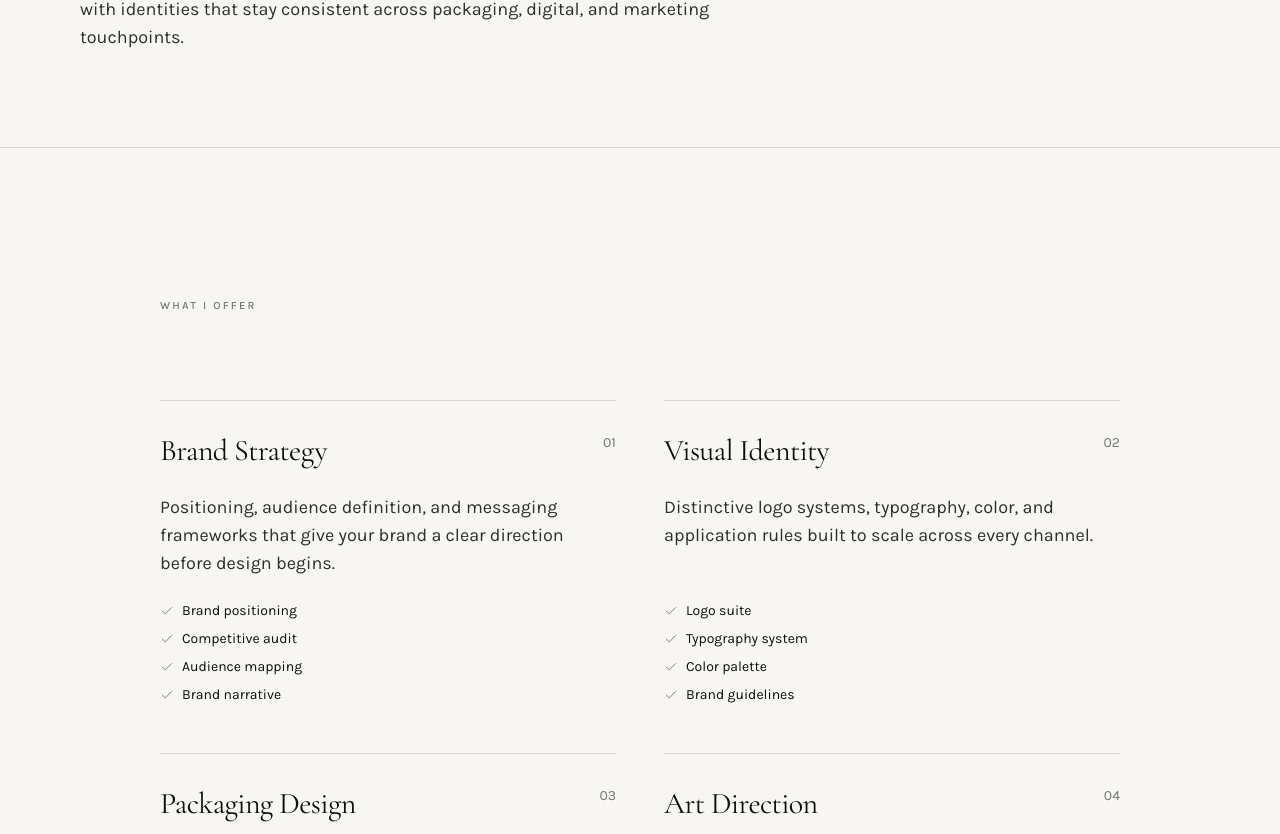
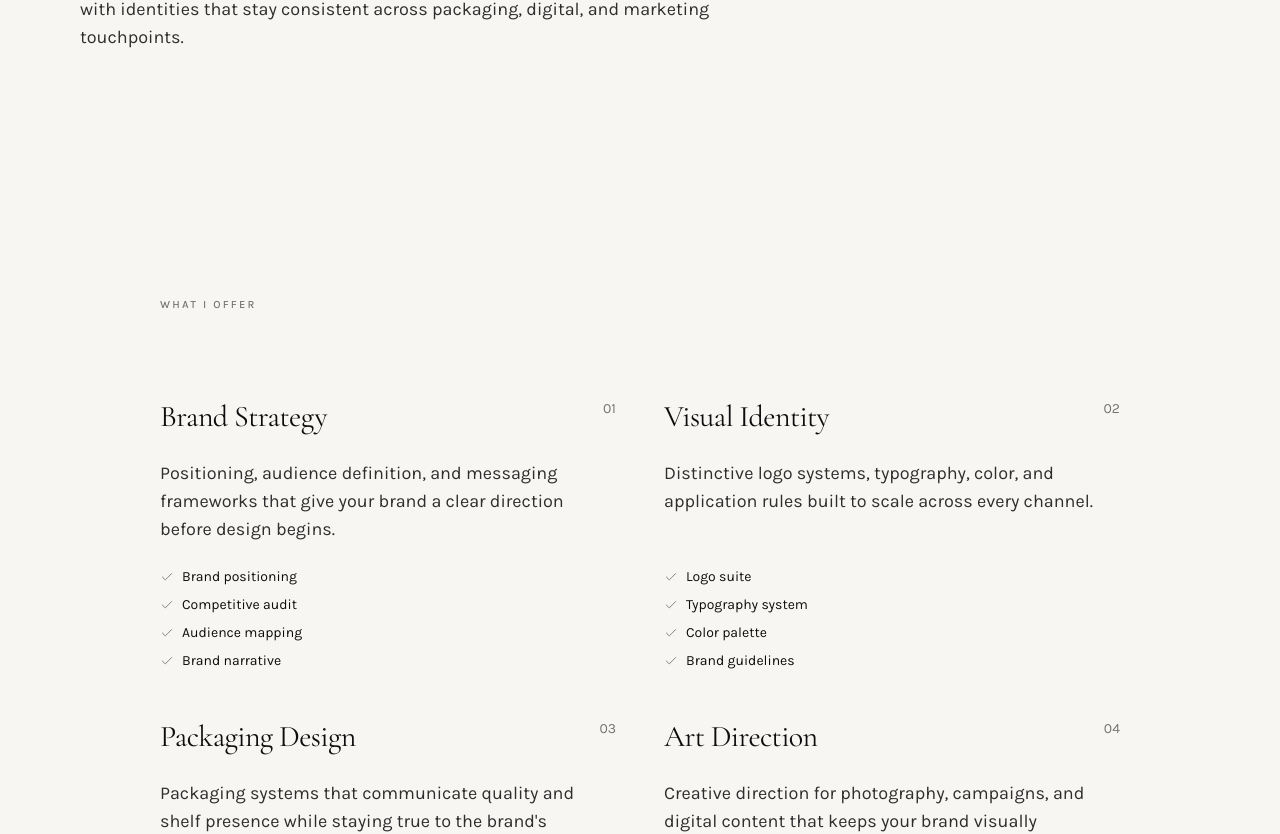
Before and after one commit to deetyu/bernardportfolio, a React (Vite) app: page /services in a window 1280 px wide. Shown: the part 469-1303 px from the top of the page. Built offline with nearby package versions, Linux system fonts and the light colour scheme; the HTML template or start-up script is replaced by a standard one.

Commit message:
Changes
Co-authored-by: deetyu <329777238+deetyu@users.noreply.github.com>

```diff
--- a/src/pages/Services.tsx
+++ b/src/pages/Services.tsx
@@ -89,7 +89,7 @@ export default function Services() {
       </section>
 
       {/* Services Grid */}
-      <section className="section-padding border-t border-divider">
+      <section className="section-padding">
         <div className="container-editorial px-6 md:px-12 lg:px-20">
           <ScrollReveal>
             <p className="eyebrow mb-16 md:mb-20">What I Offer</p>
@@ -98,7 +98,7 @@ export default function Services() {
           <div className="grid grid-cols-1 md:grid-cols-2 gap-8 md:gap-12">
             {services.map((service, index) => (
               <ScrollReveal key={service.number} delay={index * 50}>
-                <div className="border-t border-divider pt-8 h-full flex flex-col">
+                <div className="h-full flex flex-col">
                   <div className="flex items-start justify-between mb-6">
                     <h3 className="font-serif text-2xl md:text-3xl text-ink">{service.title}</h3>
                     <span className="text-sm text-ink-muted">{service.number}</span>
```
